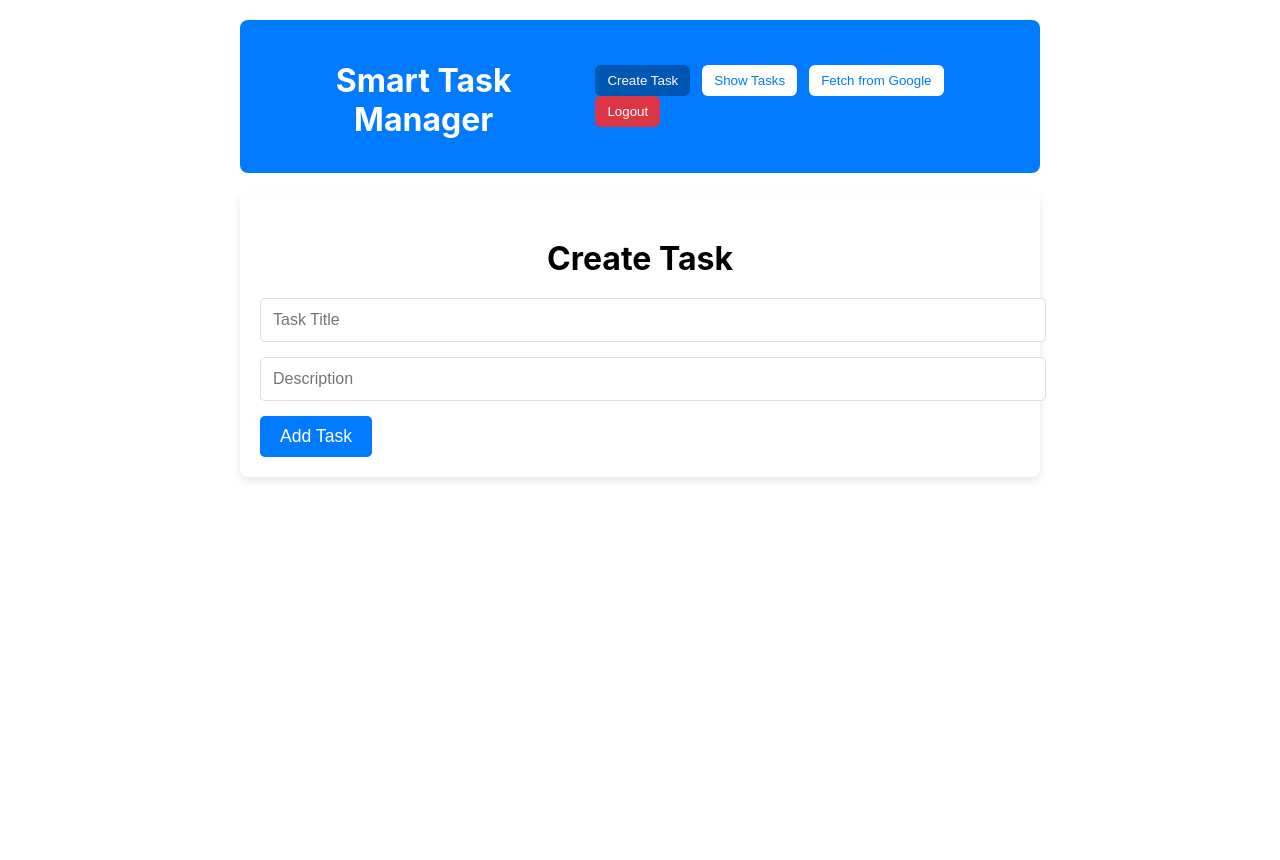
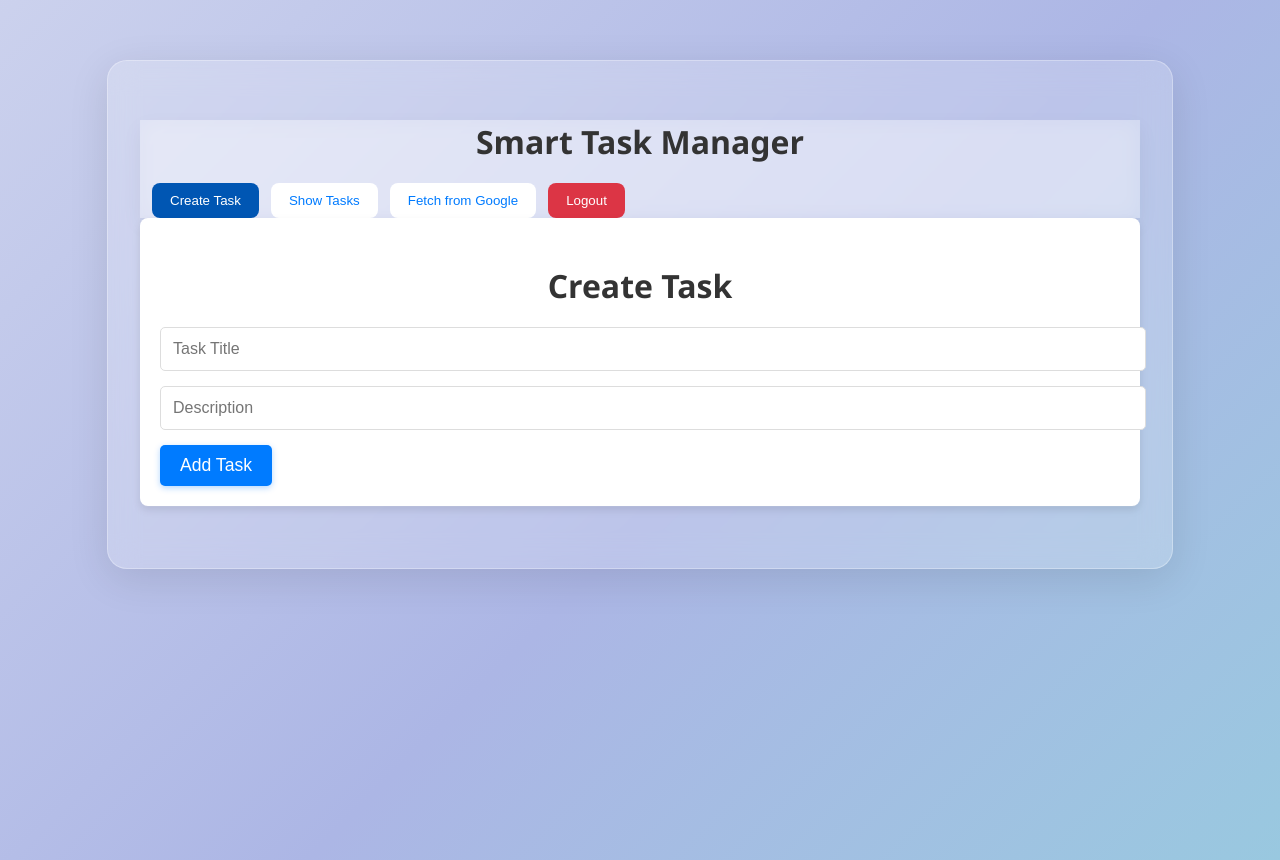
Before and after one commit to Yanky-903/Smart-Task-Management-System, a React (Create React App) app in the folder frontend/: page /tasks in a window 1280 px wide. Before the commit the page ends 800 px from the top, so only its background shows below. Built offline with nearby package versions, Linux system fonts and the light colour scheme; sample sign-in values are in the browser's storage.

Commit message:
init commit

```diff
--- a/frontend/src/TaskManager.css
+++ b/frontend/src/TaskManager.css
@@ -1,45 +1,129 @@
-.task-container {
-    padding: 20px;
-    max-width: 800px;
-    margin: auto;
+/* === GLOBAL STYLES === */
+body {
+    margin: 0;
+    font-family: 'Segoe UI', Tahoma, Geneva, Verdana, sans-serif;
+    background: linear-gradient(-45deg, #74ebd5, #acb6e5, #f9f9f9, #74ebd5);
+    background-size: 400% 400%;
+    animation: gradientFlow 20s ease infinite;
+    color: #333;
+    min-height: 100vh;
 }
 
-.task-form, .task-list {
-    margin-bottom: 20px;
-    background-color: #f3f3f3;
-    padding: 20px;
-    border-radius: 10px;
+@keyframes gradientFlow {
+    0% {background-position: 0% 50%;}
+    50% {background-position: 100% 50%;}
+    100% {background-position: 0% 50%;}
+}
+
+/* === NAVBAR === */
+.navbar {
+    background: rgba(255, 255, 255, 0.3);
+    backdrop-filter: blur(10px);
+    box-shadow: 0 8px 20px rgba(0, 0, 0, 0.05);
+}
+
+.nav-links button {
+    margin-left: 12px;
+    padding: 10px 18px;
+    border: none;
+    border-radius: 8px;
+    background-color: white;
+    color: #007bff;
+    font-weight: 500;
+    cursor: pointer;
+    transition: background-color 0.3s ease, box-shadow 0.2s ease;
+}
+
+.nav-links button:hover {
+    background-color: #e0e0e0;
+    box-shadow: 0 2px 6px rgba(0, 0, 0, 0.08);
+}
+
+.nav-links .active {
+    background-color: #0056b3;
+    color: white;
+}
+
+.nav-links .logout {
+    background-color: #dc3545;
+    color: white;
+}
+
+.nav-links .logout:hover {
+    background-color: #b02a37;
+}
+
+/* === CONTAINER === */
+.task-container {
+    padding: 32px;
+    max-width: 1000px;
+    margin: 60px auto;
+    background: rgba(255, 255, 255, 0.2);
+    border-radius: 20px;
+    box-shadow: 0 10px 40px rgba(0, 0, 0, 0.1);
+    backdrop-filter: blur(15px);
+    border: 1px solid rgba(255, 255, 255, 0.3);
+}
+
+/* === FORMS & LIST === */
+.task-form,
+.task-list {
+    margin-bottom: 24px;
+    background-color: rgba(255, 255, 255, 0.95);
+    backdrop-filter: blur(6px);
+    padding: 24px;
+    border-radius: 14px;
+    box-shadow: 0 6px 12px rgba(0, 0, 0, 0.06);
 }
 
 .task-form input {
     width: 100%;
-    padding: 10px;
-    margin-bottom: 10px;
+    padding: 12px;
+    margin-bottom: 12px;
+    border-radius: 8px;
+    border: 1px solid #ccc;
 }
 
 .task-form button {
-    padding: 10px 20px;
-    background-color: teal;
+    padding: 10px 18px;
+    background-color: #007bff;
     color: white;
     border: none;
-    border-radius: 5px;
+    font-weight: 500;
+    border-radius: 8px;
+    cursor: pointer;
+    transition: background-color 0.3s ease, box-shadow 0.2s ease;
+    box-shadow: 0 2px 6px rgba(0, 123, 255, 0.3);
 }
 
-.task-card {
-    border: 1px solid #ddd;
-    border-radius: 8px;
-    padding: 15px;
-    margin-bottom: 20px;
-    background-color: #fff;
-    box-shadow: 0 2px 4px rgba(0,0,0,0.05);
+.task-form button:hover {
+    background-color: #0056b3;
+    box-shadow: 0 4px 10px rgba(0, 86, 179, 0.4);
 }
 
+/* === TASK CARDS === */
+.task-card {
+    border: none;
+    border-radius: 14px;
+    padding: 20px;
+    margin-bottom: 20px;
+    background-color: #ffffff;
+    box-shadow: 0 6px 16px rgba(0, 0, 0, 0.06);
+    transition: transform 0.2s, box-shadow 0.3s ease;
+}
+
+.task-card:hover {
+    transform: translateY(-4px);
+    box-shadow: 0 12px 20px rgba(0, 0, 0, 0.1);
+}
+
+/* === COMMENTS SECTION === */
 .comments-section {
-    margin-top: 15px;
-    padding: 12px;
-    background-color: #f4f4f4;
-    border-radius: 8px;
-    border: 1px solid #ccc;
+    margin-top: 20px;
+    padding: 20px;
+    background-color: #fafbfc;
+    border-radius: 12px;
+    border: 1px solid #e0e0e0;
 }
 
 .comments-list {
@@ -48,11 +132,11 @@
 
 .comment-item {
     background-color: #fff;
-    padding: 10px;
-    border-radius: 6px;
+    padding: 14px;
+    border-radius: 10px;
     border: 1px solid #ddd;
-    margin-bottom: 10px;
-    box-shadow: 0 1px 3px rgba(0,0,0,0.08);
+    margin-bottom: 12px;
+    box-shadow: 0 2px 4px rgba(0,0,0,0.06);
 }
 
 .comment-item p {
@@ -70,98 +154,82 @@
 
 .comment-item .comment-actions button {
     margin-right: 8px;
-    padding: 5px 10px;
+    padding: 6px 12px;
     font-size: 0.85rem;
-    border-radius: 4px;
+    border-radius: 6px;
     border: 1px solid #bbb;
     background-color: #f0f0f0;
     cursor: pointer;
+    transition: background-color 0.2s ease;
 }
 
 .comment-item .comment-actions button:hover {
     background-color: #e0e0e0;
 }
 
+/* === COMMENT INPUT === */
 textarea {
     width: 100%;
-    border-radius: 6px;
-    padding: 6px;
-    margin-bottom: 6px;
+    border-radius: 8px;
+    padding: 10px;
+    margin-bottom: 8px;
     border: 1px solid #ccc;
     resize: vertical;
-    font-size: 0.95rem;
+    font-size: 1rem;
 }
 
 .add-comment {
     display: flex;
-    gap: 8px;
-    margin-top: 10px;
+    gap: 10px;
+    margin-top: 12px;
 }
 
 .add-comment input {
     flex-grow: 1;
-    padding: 8px;
-    border-radius: 6px;
+    padding: 10px;
+    border-radius: 8px;
     border: 1px solid #ccc;
 }
 
 .add-comment button {
-    padding: 8px 14px;
+    padding: 10px 16px;
     border: none;
     background-color: #007bff;
     color: white;
-    border-radius: 6px;
+    border-radius: 8px;
     cursor: pointer;
+    transition: background-color 0.2s ease, box-shadow 0.2s ease;
 }
 
 .add-comment button:hover {
     background-color: #0056b3;
-}
-.navbar {
-    display: flex;
-    justify-content: space-between;
-    align-items: center;
-    padding: 14px 24px;
-    background-color: #007bff;
-    color: white;
-    border-radius: 8px;
-    margin-bottom: 20px;
+    box-shadow: 0 3px 8px rgba(0, 86, 179, 0.2);
 }
 
-.nav-links button {
-    margin-left: 12px;
-    padding: 8px 12px;
-    border: none;
-    border-radius: 6px;
-    background-color: white;
-    color: #007bff;
-    font-weight: 500;
-    cursor: pointer;
-    transition: background-color 0.2s;
-}
-
-.nav-links button:hover {
-    background-color: #e0e0e0;
-}
-
+/* === GOOGLE CALENDAR FETCH SECTION === */
 .google-fetch-section {
     padding: 20px;
     background-color: #f9f9f9;
-    border-radius: 8px;
+    border-radius: 12px;
     border: 1px solid #ddd;
-}
-/* Active view button */
-.nav-links .active {
-    background-color: #0056b3;
-    color: white;
+    box-shadow: 0 4px 12px rgba(0, 0, 0, 0.04);
 }
 
-/* Logout button (distinct style) */
-.nav-links .logout {
-    background-color: #dc3545;
-    color: white;
+/* === RESPONSIVE === */
+@media (max-width: 768px) {
+    .task-container {
+        padding: 16px;
+        margin: 20px;
+    }
+
+    .navbar {
+        flex-direction: column;
+        align-items: flex-start;
+        gap: 10px;
+    }
+
+    .nav-links button {
+        margin-left: 0;
+        margin-top: 8px;
+    }
 }
-
-.nav-links .logout:hover {
-    background-color: #b02a37;
-}
--- a/frontend/src/TaskManager.js
+++ b/frontend/src/TaskManager.js
@@ -212,10 +212,10 @@ function TaskManager() {
                                 <h4>{task.title}</h4>
                                 <p>{task.description}</p>
                                 <p className="timestamp">
-                                    🕒 {new Date(task.createdAt).toLocaleString('en-IN', {
+                                    🗓️ Scheduled: {task.scheduledAt ? new Date(task.scheduledAt).toLocaleString('en-IN', {
                                     weekday: 'short', year: 'numeric', month: 'short',
                                     day: 'numeric', hour: '2-digit', minute: '2-digit',
-                                })}
+                                }) : 'Not scheduled'}
                                 </p>
                                 <button onClick={() => toggleComments(task.id)}>
                                     {expandedTasks[task.id] ? 'Hide Comments' : 'Show Comments'}
```
